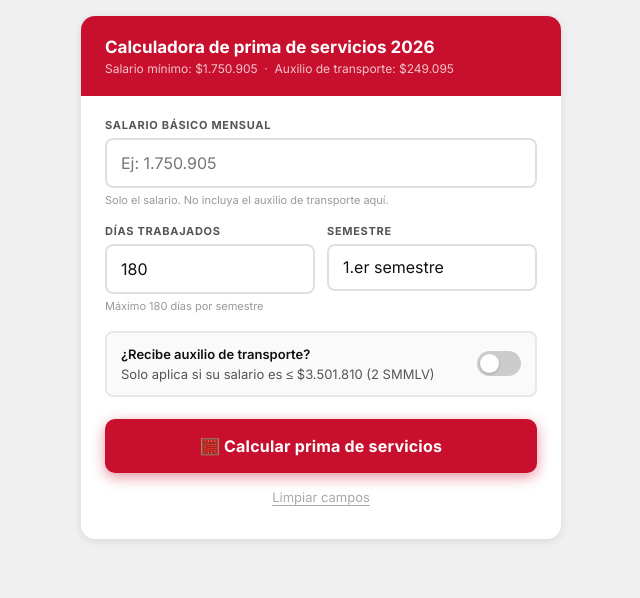
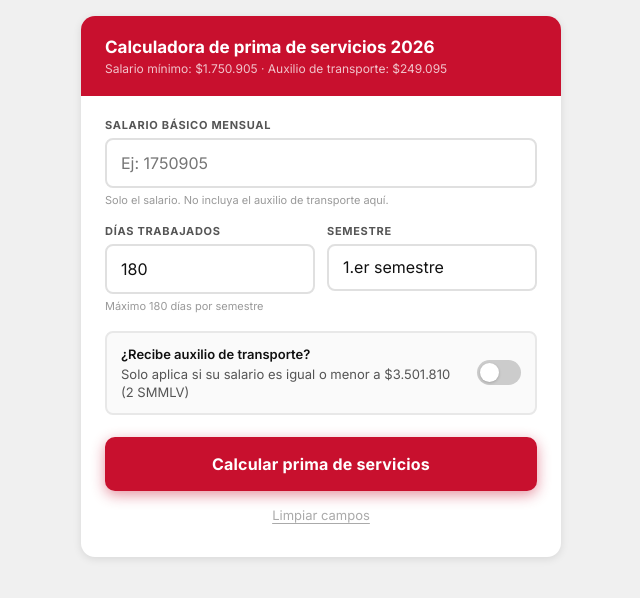
Before and after one commit to diegoojedanicolas-commits/calculadora-prima-2026, a plain HTML site: page index.html in a window 1280 px wide. Shown: the whole page, without its empty margins (319-959 px from the left). Drawn offline with Linux system fonts and the light colour scheme.

Commit message:
index.html

```diff
--- a/index.html
+++ b/index.html
@@ -1,5 +1,12 @@
+<!DOCTYPE html>
+<html lang="es">
+<head>
+<meta charset="UTF-8">
+<meta name="viewport" content="width=device-width, initial-scale=1.0">
+<title>Calculadora de prima de servicios 2026</title>
+<link rel="preconnect" href="https://fonts.googleapis.com">
+<link href="https://fonts.googleapis.com/css2?family=Inter:wght@400;500;600;700&display=swap" rel="stylesheet">
 <style>
-@import url('https://fonts.googleapis.com/css2?family=Inter:wght@400;500;600;700&display=swap');
 *{box-sizing:border-box;margin:0;padding:0}
 body{font-family:'Inter',sans-serif;background:#f0f0f0;min-height:100vh;padding:16px}
 .card{background:#fff;border-radius:14px;max-width:480px;margin:0 auto;overflow:hidden;box-shadow:0 2px 8px rgba(0,0,0,.1)}
@@ -22,26 +29,11 @@ body{font-family:'Inter',sans-serif;background:#f0f0f0;min-height:100vh;padding:
 .sw input:checked+.sw-track{background:#c8102e}
 .sw-track:after{content:'';position:absolute;width:19px;height:19px;left:3px;top:3px;background:#fff;border-radius:50%;transition:.2s;box-shadow:0 1px 3px rgba(0,0,0,.2)}
 .sw input:checked+.sw-track:after{transform:translateX(19px)}
-
-/* BOTÓN SIEMPRE ROJO Y VISIBLE */
-.btn-calc{
-  display:block;width:100%;
-  background:#c8102e;
-  color:#fff;
-  border:none;border-radius:10px;
-  padding:17px;
-  font-size:16px;font-weight:700;font-family:'Inter',sans-serif;
-  cursor:pointer;
-  letter-spacing:.2px;
-  box-shadow:0 4px 14px rgba(200,16,46,.45);
-  transition:background .15s,transform .1s,box-shadow .15s;
-}
+.btn-calc{display:block;width:100%;background:#c8102e;color:#fff;border:none;border-radius:10px;padding:17px;font-size:16px;font-weight:700;font-family:'Inter',sans-serif;cursor:pointer;letter-spacing:.2px;box-shadow:0 4px 14px rgba(200,16,46,.45);transition:background .15s,transform .1s,box-shadow .15s}
 .btn-calc:hover{background:#a50d25;box-shadow:0 6px 18px rgba(200,16,46,.5)}
 .btn-calc:active{background:#8a0b1f;transform:scale(.98);box-shadow:0 2px 8px rgba(200,16,46,.3)}
-
 .btn-reset{width:100%;background:transparent;color:#aaa;border:none;padding:10px;font-size:13px;font-family:'Inter',sans-serif;cursor:pointer;margin-top:6px;text-decoration:underline;text-underline-offset:3px}
 .btn-reset:hover{color:#555}
-
 .result{display:none;border-top:1px solid #f0f0f0;margin-top:22px;padding-top:20px}
 .result.show{display:block}
 .rlabel{font-size:11px;font-weight:700;text-transform:uppercase;letter-spacing:.8px;color:#999;margin-bottom:8px}
@@ -62,23 +54,21 @@ body{font-family:'Inter',sans-serif;background:#f0f0f0;min-height:100vh;padding:
 .errorbox.show{display:block}
 .info-ref{font-size:11px;color:#bbb;line-height:1.6;padding-top:10px;border-top:1px solid #f0f0f0}
 </style>
-
+</head>
+<body>
 <div class="card">
   <div class="header">
     <h1>Calculadora de prima de servicios 2026</h1>
-    <p>Salario mínimo: $1.750.905 &nbsp;·&nbsp; Auxilio de transporte: $249.095</p>
+    <p>Salario mínimo: $1.750.905 · Auxilio de transporte: $249.095</p>
   </div>
   <div class="body">
-
     <div class="errorbox" id="errorBox"></div>
     <div class="alertbox" id="alertBox"></div>
-
     <div class="field">
       <label>Salario básico mensual</label>
-      <input type="number" id="salario" placeholder="Ej: 1.750.905" min="0" step="1" inputmode="numeric">
+      <input type="number" id="salario" placeholder="Ej: 1750905" min="0" step="1" inputmode="numeric">
       <small>Solo el salario. No incluya el auxilio de transporte aquí.</small>
     </div>
-
     <div class="row2">
       <div class="field">
         <label>Días trabajados</label>
@@ -93,21 +83,18 @@ body{font-family:'Inter',sans-serif;background:#f0f0f0;min-height:100vh;padding:
         </select>
       </div>
     </div>
-
     <div class="toggle-block">
       <div class="toggle-text">
         <b>¿Recibe auxilio de transporte?</b>
-        Solo aplica si su salario es ≤ $3.501.810 (2 SMMLV)
+        Solo aplica si su salario es igual o menor a $3.501.810 (2 SMMLV)
       </div>
       <label class="sw">
         <input type="checkbox" id="auxCheck">
         <span class="sw-track"></span>
       </label>
     </div>
-
-    <button class="btn-calc" onclick="calcular()">🧮 Calcular prima de servicios</button>
+    <button class="btn-calc" onclick="calcular()">Calcular prima de servicios</button>
     <button class="btn-reset" onclick="resetear()">Limpiar campos</button>
-
     <div class="result" id="result">
       <div class="rlabel" id="rLabel"></div>
       <div class="rmain" id="rMain"></div>
@@ -115,87 +102,59 @@ body{font-family:'Inter',sans-serif;background:#f0f0f0;min-height:100vh;padding:
       <div class="rbadge" id="rBadge"></div>
       <div class="breakdown" id="breakdown"></div>
       <div class="info-ref">
-        Fórmula legal: (Salario + Auxilio*) × Días ÷ 360<br>
-        *El auxilio de transporte solo se suma a la base si el trabajador lo recibe (salario ≤ 2 SMMLV). Art. 306 CST · Ley 50 de 1990.
+        Fórmula legal: (Salario + Auxilio*) x Días / 360<br>
+        *El auxilio de transporte solo se suma si el salario es igual o menor a 2 SMMLV. Art. 306 CST - Ley 50 de 1990.
       </div>
     </div>
-
   </div>
 </div>
-
 <script>
-const SMMLV = 1750905
-const AUX   = 249095
-
-document.getElementById('salario').addEventListener('input', function(){
-  const v = parseFloat(this.value) || 0
-  const chk = document.getElementById('auxCheck')
-  if(v > 0) chk.checked = v <= SMMLV * 2
-})
-
-function fmt(n){
-  return '$' + Math.round(n).toLocaleString('es-CO')
+var SMMLV=1750905,AUX=249095;
+function fmt(n){return '$'+Math.round(n).toLocaleString('es-CO');}
+document.getElementById('salario').addEventListener('input',function(){
+  var v=parseFloat(this.value)||0;
+  if(v>0) document.getElementById('auxCheck').checked=v<=SMMLV*2;
+});
+function calcular(){
+  var sal=parseFloat(document.getElementById('salario').value)||0;
+  var dias=parseFloat(document.getElementById('dias').value)||0;
+  var sem=parseInt(document.getElementById('semestre').value);
+  var conAux=document.getElementById('auxCheck').checked;
+  var errBox=document.getElementById('errorBox');
+  var warnBox=document.getElementById('alertBox');
+  errBox.className='errorbox';
+  warnBox.className='alertbox';
+  if(sal<=0){errBox.innerHTML='Ingrese el salario básico mensual.';errBox.className='errorbox show';return;}
+  if(dias<1||dias>180){errBox.innerHTML='Los días deben estar entre 1 y 180.';errBox.className='errorbox show';return;}
+  var auxBase=conAux?AUX:0;
+  var base=sal+auxBase;
+  var prima=base*dias/360;
+  var fechaPago=sem===1?'30 de junio de 2026':'20 de diciembre de 2026';
+  var semNombre=sem===1?'1.er semestre 2026':'2.o semestre 2026';
+  document.getElementById('rLabel').textContent='Prima - '+semNombre;
+  document.getElementById('rMain').textContent=fmt(prima);
+  document.getElementById('rSub').textContent='Calculada sobre '+Math.round(dias)+' día'+(dias===1?'':'s')+' trabajados';
+  document.getElementById('rBadge').textContent='Fecha límite de pago: '+fechaPago;
+  document.getElementById('breakdown').innerHTML=
+    '<div class="brow"><span>Salario básico mensual</span><span>'+fmt(sal)+'</span></div>'+
+    '<div class="brow"><span>Auxilio de transporte</span><span>'+(conAux?fmt(AUX):'No aplica')+'</span></div>'+
+    '<div class="brow"><span>Base de liquidación</span><span>'+fmt(base)+'</span></div>'+
+    '<div class="brow"><span>Factor ('+Math.round(dias)+' días / 360)</span><span>'+(dias/360).toFixed(5)+'</span></div>'+
+    '<div class="brow total"><span>Prima de servicios</span><span>'+fmt(prima)+'</span></div>';
+  if(sal<SMMLV){warnBox.innerHTML='El salario ingresado está por debajo del salario mínimo legal 2026 ($1.750.905). Verifique el valor.';warnBox.className='alertbox show';}
+  var r=document.getElementById('result');
+  r.className='result show';
+  setTimeout(function(){r.scrollIntoView({behavior:'smooth',block:'start'});},100);
 }
-
-function calcular(){
-  const sal    = parseFloat(document.getElementById('salario').value) || 0
-  const dias   = parseFloat(document.getElementById('dias').value)    || 0
-  const sem    = parseInt(document.getElementById('semestre').value)
-  const conAux = document.getElementById('auxCheck').checked
-  const errBox = document.getElementById('errorBox')
-  const warnBox= document.getElementById('alertBox')
-
-  errBox.className  = 'errorbox'
-  warnBox.className = 'alertbox'
-
-  if(sal <= 0){
-    errBox.innerHTML  = '⚠ Ingrese el salario básico mensual.'
-    errBox.className  = 'errorbox show'
-    return
-  }
-  if(dias < 1 || dias > 180){
-    errBox.innerHTML = '⚠ Los días deben estar entre 1 y 180.'
-    errBox.className = 'errorbox show'
-    return
-  }
-
-  const auxBase = conAux ? AUX : 0
-  const base    = sal + auxBase
-  const prima   = base * dias / 360
-
-  const fechaPago = sem === 1 ? '30 de junio de 2026' : '20 de diciembre de 2026'
-  const semNombre = sem === 1 ? '1.er semestre 2026'  : '2.o semestre 2026'
-
-  document.getElementById('rLabel').textContent = 'Prima · ' + semNombre
-  document.getElementById('rMain').textContent  = fmt(prima)
-  document.getElementById('rSub').textContent   = 'Calculada sobre ' + Math.round(dias) + ' día' + (dias===1?'':'s') + ' trabajados'
-  document.getElementById('rBadge').textContent = '📅 Pago límite: ' + fechaPago
-
-  document.getElementById('breakdown').innerHTML = `
-    <div class="brow"><span>Salario básico mensual</span><span>${fmt(sal)}</span></div>
-    <div class="brow"><span>Auxilio de transporte</span><span>${conAux ? fmt(AUX) : 'No aplica'}</span></div>
-    <div class="brow"><span>Base de liquidación</span><span>${fmt(base)}</span></div>
-    <div class="brow"><span>Factor (${Math.round(dias)} días ÷ 360)</span><span>${(dias/360).toFixed(5)}</span></div>
-    <div class="brow total"><span>Prima de servicios</span><span>${fmt(prima)}</span></div>
-  `
-
-  if(sal < SMMLV){
-    warnBox.innerHTML = '⚠ El salario ingresado ($' + Math.round(sal).toLocaleString('es-CO') + ') está por debajo del salario mínimo legal 2026 ($1.750.905). Verifique el valor.'
-    warnBox.className = 'alertbox show'
-  }
-
-  const r = document.getElementById('result')
-  r.className = 'result show'
-  setTimeout(()=>r.scrollIntoView({behavior:'smooth',block:'start'}), 100)
-}
-
 function resetear(){
-  document.getElementById('salario').value  = ''
-  document.getElementById('dias').value     = '180'
-  document.getElementById('semestre').value = '1'
-  document.getElementById('auxCheck').checked = false
-  document.getElementById('result').className  = 'result'
-  document.getElementById('errorBox').className  = 'errorbox'
-  document.getElementById('alertBox').className  = 'alertbox'
+  document.getElementById('salario').value='';
+  document.getElementById('dias').value='180';
+  document.getElementById('semestre').value='1';
+  document.getElementById('auxCheck').checked=false;
+  document.getElementById('result').className='result';
+  document.getElementById('errorBox').className='errorbox';
+  document.getElementById('alertBox').className='alertbox';
 }
 </script>
+</body>
+</html>
```
